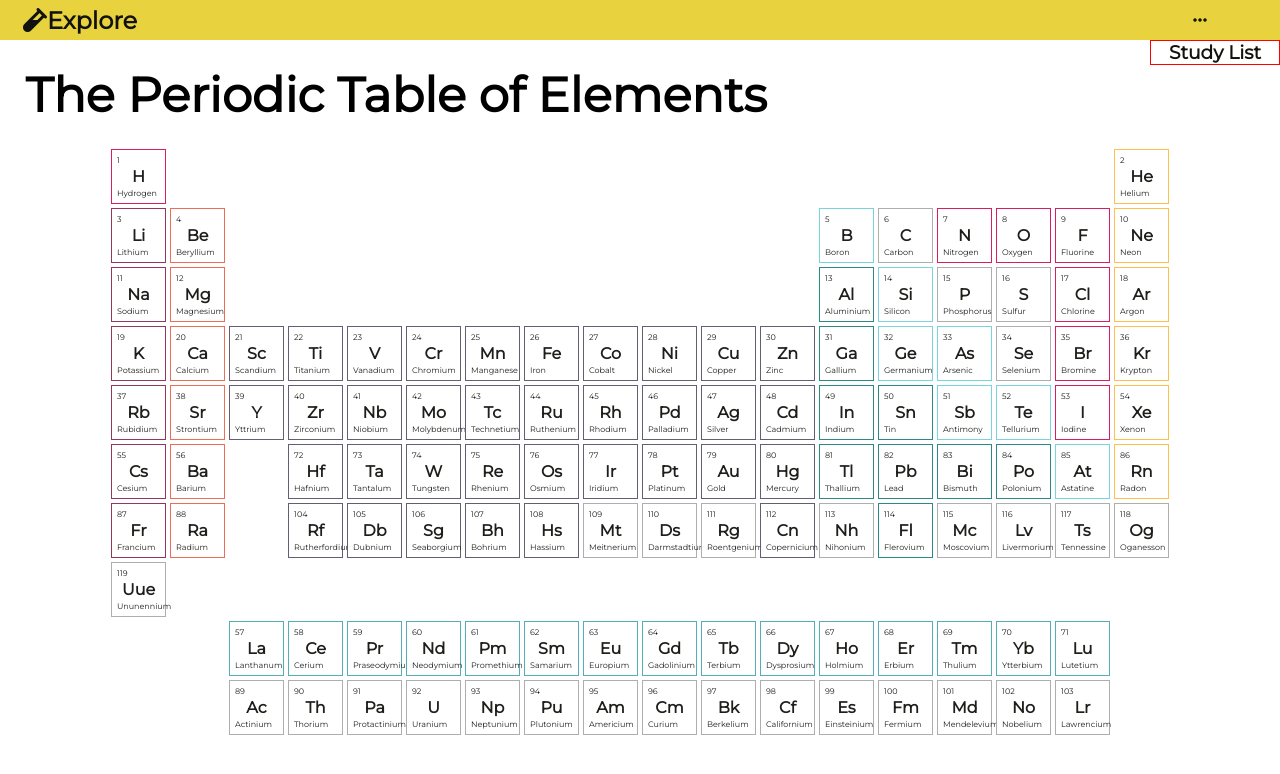
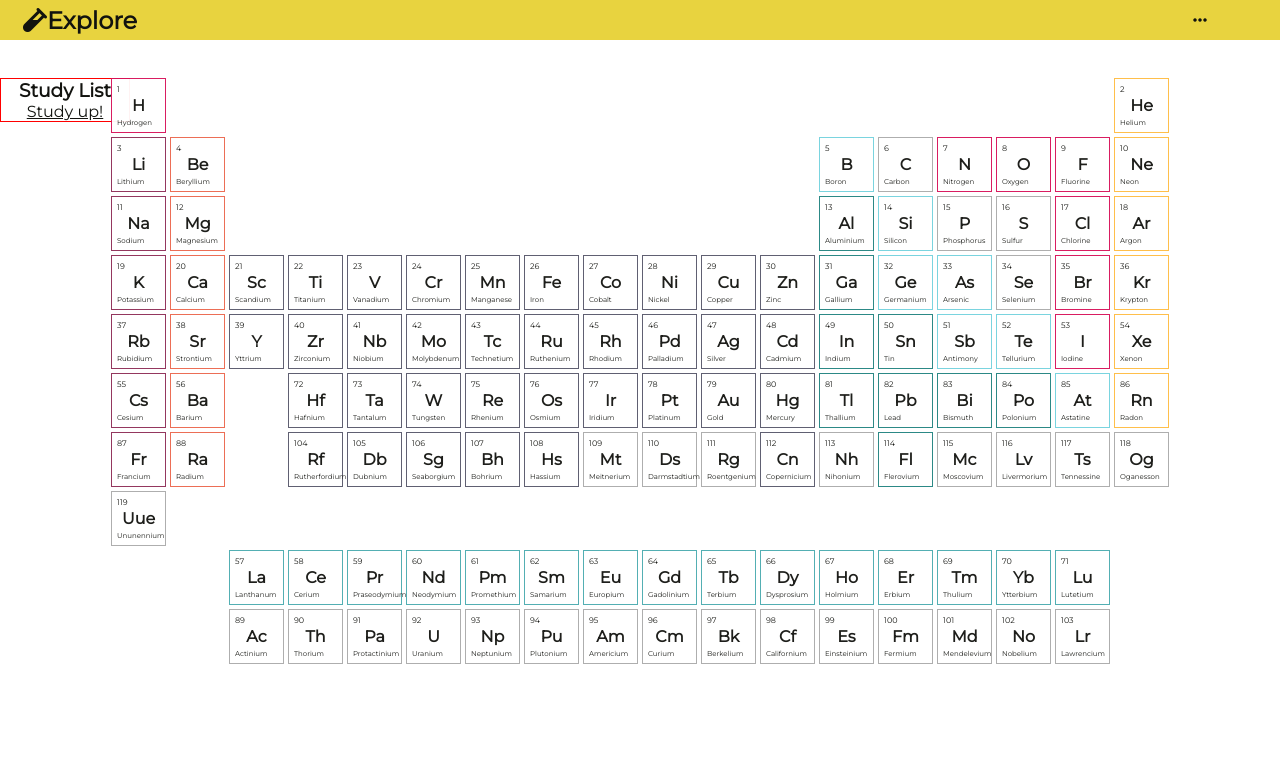
Before and after one commit to ash-bergs/periodic-react, a React (Create React App) app in the folder periodic-table/: page /learn in a window 1280 px wide. Shown: the top 774 px of the page. Built offline with nearby package versions, Linux system fonts and the light colour scheme.

Commit message:
added flashcard stack

```diff
--- a/periodic-table/src/components/App.js
+++ b/periodic-table/src/components/App.js
@@ -4,6 +4,7 @@ import { Route, Switch } from 'react-router-dom';
 import '../styles/App.css';
 
 import Dashboard from './Dashboard';
+import FlashCards from './FlashCards';
 import Navbar from './Navbar';
 import PeriodicTable from './PeriodicTable';
 import StudyList from './StudyList';
@@ -15,7 +16,8 @@ function App() {
       <Switch>
         <Route path="/dashboard" component={Dashboard} />
         <Route path="/study" component={StudyList} />
-        <Route path="/" component={PeriodicTable} />
+        <Route path="/flashcards" component={FlashCards}/>
+        <Route exact path="/learn" component={PeriodicTable} />
       </Switch>
     </div>
   );
--- a/periodic-table/src/components/ElementModal.js
+++ b/periodic-table/src/components/ElementModal.js
@@ -3,22 +3,25 @@ import { AnimatePresence, motion } from 'framer-motion';
 
 import '../styles/elementModal.css';
 
-const ElementModal = ({ element, setCurrentElement, studyList, setStudyList }) => {
+const ElementModal = ({ element, setCurrentElement, flashcards, setFlashcards }) => {
+    //* slice of state managing the status of the modal
     const [isOpen, setIsOpen] = useState(true);
 
+    //* handler to reset the current element in PeriodicTable's state - the current element is the one featured in the modal
     const handleOpen = (e) => {
         e.preventDefault();
         setIsOpen(false);
         setCurrentElement(null);
     };
 
-    const addCard = (e) => {
+    //* handler to add a new element to the flashcards - checks if the element is already there
+    const addFlashcard = (e) => {
         e.preventDefault();
-        const newStudyList = [...studyList];
-        if (newStudyList.includes(element) === false){
-            newStudyList.push(element);
+        const newFlashcards = [...flashcards];
+        if (newFlashcards.includes(element) === false){
+            newFlashcards.push(element);
         }
-        setStudyList(newStudyList);
+        setFlashcards(newFlashcards);
     }
 
     return (
@@ -53,10 +56,10 @@ const ElementModal = ({ element, setCurrentElement, studyList, setStudyList }) =
                         {
                             // logic for adding an element to the flashcard stack
                         }
-                        { (studyList.includes(element) === false) ?
+                        { (localStorage.getItem('flashcards').includes(element.name) === false) ?
                             <motion.button
                             className="add-button study-button"
-                            onClick={addCard}
+                            onClick={addFlashcard}
                             whileHover={{ scale: 1.2 }}
                             >
                             <p>Add flashcard</p>
@@ -70,7 +73,7 @@ const ElementModal = ({ element, setCurrentElement, studyList, setStudyList }) =
                         className="modal-link"
                         alt="wikipedia"
                         whileHover={{ scale: 1.5, color: '#E8D33F'}}
-                        target="_blank">Learn More <i className="fas fa-external-link-square-alt"/></motion.a> {/*.learn-more - 5th element on the grid*/}
+                        target="_blank">Learn More <i className="fas fa-external-link-square-alt"/></motion.a>
                     </motion.div>
                     )}
         </AnimatePresence>
--- /dev/null
+++ b/periodic-table/src/components/FlashCards.js
@@ -0,0 +1,23 @@
+import React from 'react';
+
+import Flashcard from './Flashcard';
+
+function FlashCards() {
+
+    const flashcards = JSON.parse(localStorage.getItem('flashcards'));
+
+    console.log(flashcards)
+
+    return (
+        <React.Fragment>
+        <span>Review your saved notecards. Remember, practice makes perfect!</span>
+        {flashcards.map((flashcard, index) =>{
+           return (
+            <Flashcard flashcard={flashcard} key={index} />
+           )
+        })}
+        </React.Fragment>
+    )
+}
+
+export default FlashCards;
--- /dev/null
+++ b/periodic-table/src/components/Flashcard.js
@@ -0,0 +1,11 @@
+import React from 'react'
+
+function Flashcard({ flashcard }) {
+    return (
+        <div>
+            {flashcard.name}
+        </div>
+    )
+}
+
+export default Flashcard;
--- a/periodic-table/src/components/PeriodicTable.js
+++ b/periodic-table/src/components/PeriodicTable.js
@@ -1,4 +1,4 @@
-import React, { useState } from 'react';
+import React, { useState, useEffect } from 'react';
 import '../styles/periodicTable.css';
 import data from '../data/elementsData.json';
 import colorMap from '../data/colorMap';
@@ -7,19 +7,30 @@ import { motion } from 'framer-motion';
 import ElementModal from './ElementModal';
 import StudyList from './StudyList';
 
+const localFlashcards = localStorage.getItem('flashcards') ? JSON.parse(localStorage.getItem('flashcards')) : [];
+
 const PeriodicTable = () => {
+    //* slice of state managing the current element in the modal
     const [currentElement, setCurrentElement] = useState(null);
-    // studyList starts out as an empty array - when an element is added it will be in the form of an object
-    const [studyList, setStudyList] = useState([]);
+
+    //* slice of state to add elements to a stack of flashcards stored in local storage
+    const [flashcards, setFlashcards] = useState(localFlashcards);
+
+
+//* putting the flashcards in state into local storage for data persistence *//
+    useEffect(() => {
+        localStorage.setItem('flashcards', JSON.stringify(flashcards))
+    }, [flashcards]);
 
     return(
         <div className="page-wrapper">
-        <div style={{ float: 'right', border: '1px solid red', width: '10vw'}}>
-            <StudyList studyList={studyList}/>
+        {
+            //! make sure to abstract this styling into CSS/SASS later !
+        }
+        <div style={{ border: '1px solid red', width: '10vw', position: 'absolute'}}>
+            <StudyList flashcards={flashcards}/>
         </div>
-        <div>
-            <h1 className="welcome">The Periodic Table of Elements</h1>
-        </div>
+
         <div className="periodic-table_main">
             {data.elements.map((element, index) => (
                 <motion.div
@@ -29,7 +40,7 @@ const PeriodicTable = () => {
                 className="periodic-table_element element"
                 key={index}
                 onClick={() => setCurrentElement(element)}
-                whileHover={{ scale: 1.5, zIndex: 1 }}
+                whileHover={{ scale: 2.5, zIndex: 1 }}
                 style={{
                     gridRow: element.ypos,
                     gridColumn: element.xpos,
@@ -42,7 +53,7 @@ const PeriodicTable = () => {
                 </motion.div>))}
         </div>
                {currentElement ?
-                <ElementModal element={currentElement} setCurrentElement={setCurrentElement} studyList={studyList} setStudyList={setStudyList}/>
+                <ElementModal element={currentElement} setCurrentElement={setCurrentElement} flashcards={flashcards} setFlashcards={setFlashcards}/>
                 : null }
         </div>
     );
--- a/periodic-table/src/components/StudyList.js
+++ b/periodic-table/src/components/StudyList.js
@@ -1,16 +1,19 @@
 import React from "react";
+import { Link } from "react-router-dom";
 
-function StudyList(props) {
-    const { studyList } = props;
+//* use local storage to give the flashcards persistence *//
+
+function StudyList({ flashcards }) {
 
     return (
         <React.Fragment>
             <h3>Study List</h3>
-            {studyList.map((item, index) => {
+            {flashcards.map((item, index) => {
                 return (
                     <p key={index}>{item.name}</p>
                 )
             })}
+            <Link to="/flashcards">Study up!</Link>
         </React.Fragment>
     )
 }
--- a/periodic-table/src/data/menuItems.js
+++ b/periodic-table/src/data/menuItems.js
@@ -1,7 +1,7 @@
 export const menuItems = [
     {
         title: "Learn",
-        path: "/periodic-table",
+        path: "/learn",
         clame: "navbar-link"
     },
     // {
--- a/periodic-table/src/styles/elementModal.css
+++ b/periodic-table/src/styles/elementModal.css
@@ -3,7 +3,7 @@
 .element-modal {
     height: 75vh;
     width: 60vh;
-    top: 20%;
+    top: 15%;
     left: 35%;
     transform: translate(-50%);
     position: absolute;
--- a/periodic-table/src/styles/periodicTable.css
+++ b/periodic-table/src/styles/periodicTable.css
@@ -3,6 +3,7 @@
 .periodic-table_main {
   display: grid;
   width: 60%;
+  margin-top: 3%;
   grid-template-columns: repeat(18, 55px);
   grid-template-rows: repeat(10, 55px);
   grid-gap: 4px;
@@ -31,7 +32,7 @@
 }
 
 .element .name {
-  font-size: 8px;
+  font-size: 7px;
   position: absolute;
   bottom: 5px;
   left: 5px;
```
Also changed, not shown: 1 other file (tests, documents, lock files or other folders).
